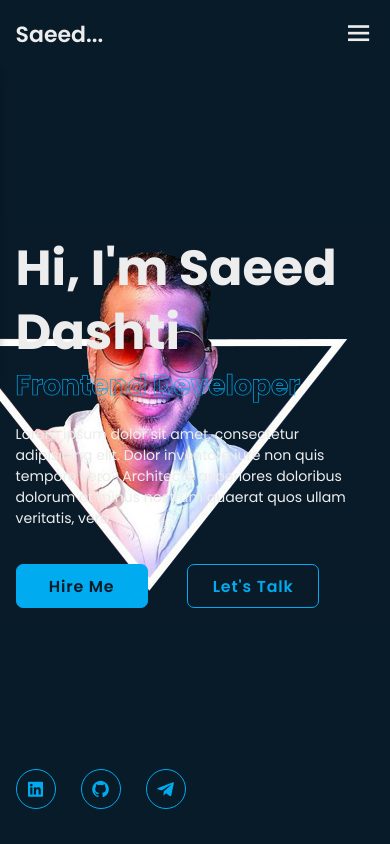
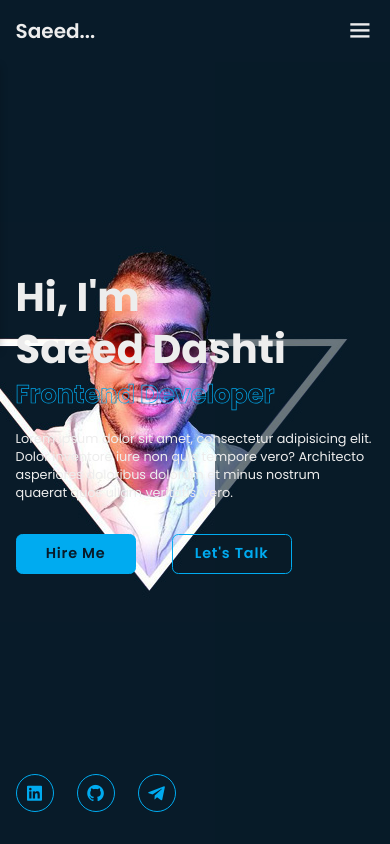
Before and after one commit to saeedd1994/personal-portfolio-one, a plain HTML site: page index.html in a window 390 px wide. Shown: the top 844 px of the page. Drawn offline with nearby package versions, Linux system fonts and the light colour scheme.

Commit message:
- some style for smart phone device

```diff
--- a/index.html
+++ b/index.html
@@ -269,12 +269,12 @@
 
 <!--adding footer template-->
 <footer class="footer">
+    <div class="footer-iconTop">
+        <a href="#"><i class='bx bx-up-arrow-alt'></i></a>
+    </div>
+
     <div class="footer-text">
         <p>Copyright &copy; 2024 by Saeed | All Rights Reserved</p>
-    </div>
-
-    <div class="footer-iconTop">
-        <a href="#"><i class='bx bx-up-arrow-alt'></i></a>
     </div>
 </footer>
 
--- a/styles/style.css
+++ b/styles/style.css
@@ -93,6 +93,7 @@ section {
 
 .home-content {
     max-width: 60rem;
+    z-index: 99;
 }
 
 .home-content h1 {
@@ -735,4 +736,84 @@ span {
         transform: translateX(0);
         transition-delay: .25s;
     }
+
+    .home-imgHover
+    {
+        pointer-events: none;
+        background: var(--bg-color);
+        opacity: .6;
+    }
 }
+
+@media (max-width: 540px) {
+    html{
+        font-size: 50%;
+    }
+
+    .home-content h1
+    {
+        display: flex;
+        flex-direction: column;
+    }
+
+    .home-social
+    {
+        width: 160px;
+    }
+
+    .home-social a
+    {
+        width: 38px;
+        height: 38px;
+    }
+}
+
+@media (max-width: 462px)
+{
+    .home-content h1
+    {
+        font-size: 5rem;
+    }
+
+    .education
+    {
+        padding: 10rem 4% 5rem 5%;
+    }
+
+    .contact form .input-box .input-field
+    {
+        width: 100%;
+    }
+
+    .footer{
+        flex-direction: column;
+    }
+
+    .footer p{
+        margin-top: 2rem;
+        text-align: center;
+    }
+}
+
+@media (max-width: 371px)
+{
+    .home
+    {
+        justify-content: center;
+    }
+
+    .home-content
+    {
+        display: flex;
+        align-items: center;
+        flex-direction: column;
+        text-align: center;
+    }
+
+    .home-content h1
+    {
+        font-size: 5rem;
+    }
+
+
+}
```
